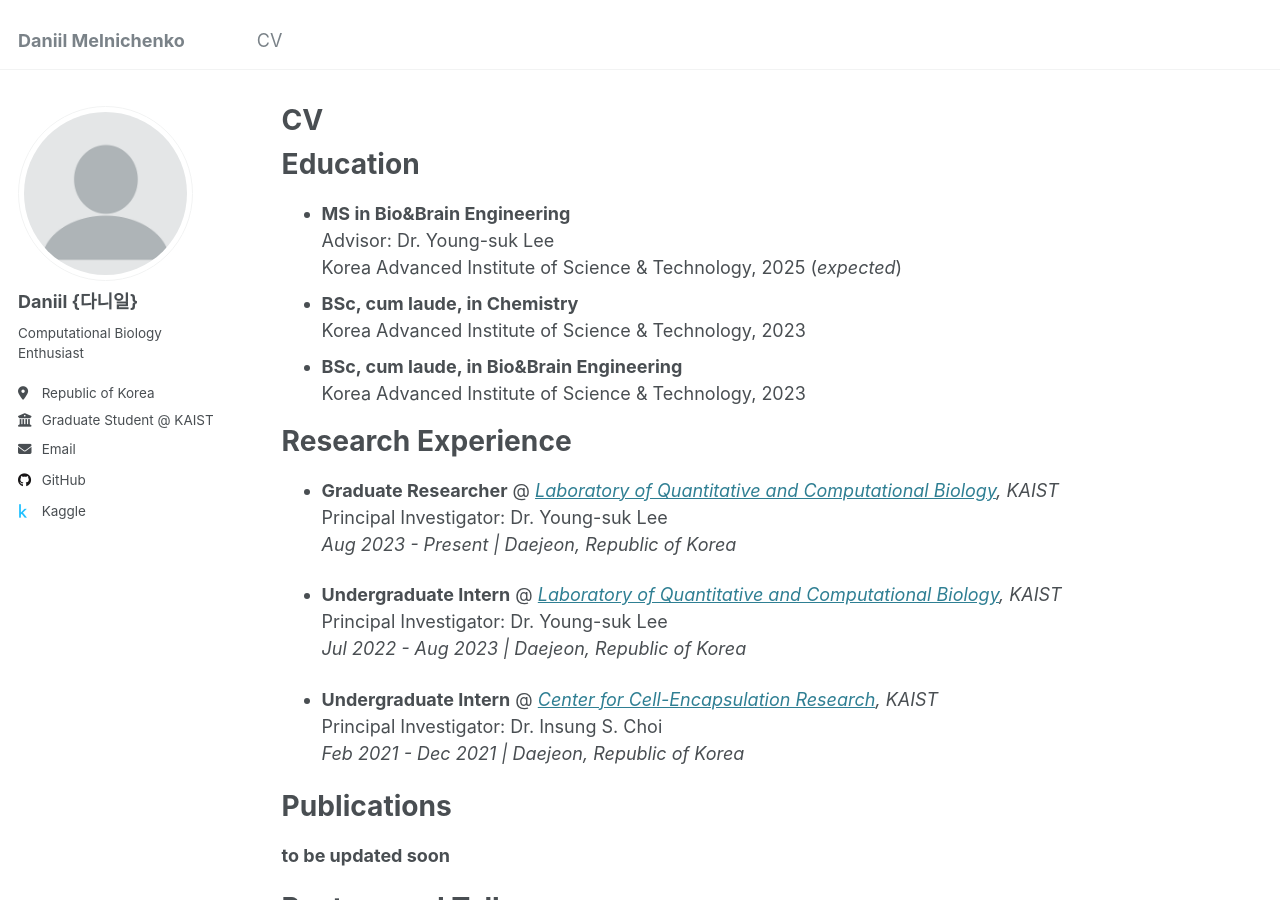
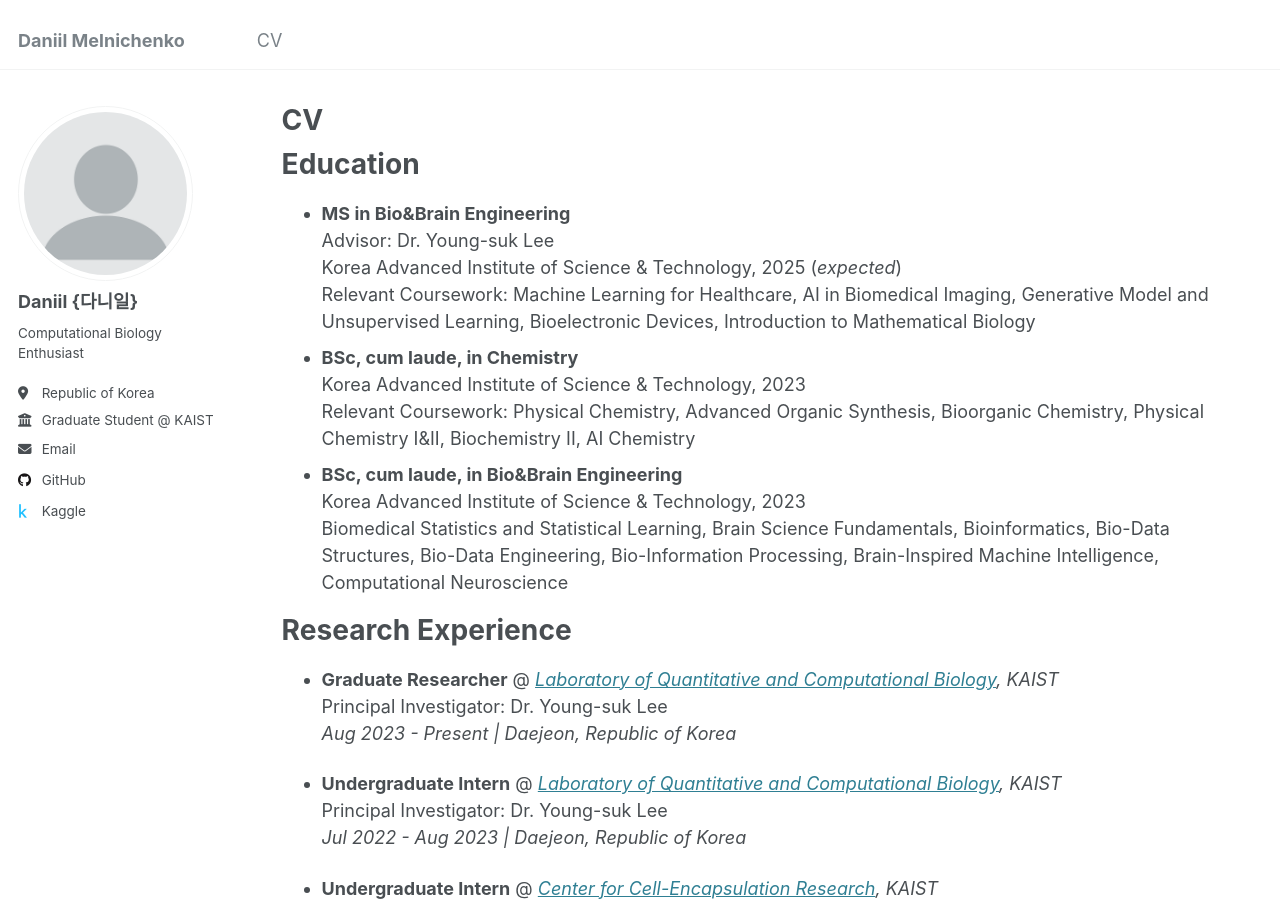
Before and after one commit to daniilmelnichenko/daniilmelnichenko.github.io, a Jekyll site: the page built from _pages/cv.md, in a window 1280 px wide and 900 px high. Built offline with Jekyll 4.4.1, drawn with Linux system fonts in a browser that asks for light colours.

Commit message:
cv update

```diff
--- a/_pages/cv.md
+++ b/_pages/cv.md
@@ -15,11 +15,13 @@ Education
 * **MS in Bio&Brain Engineering**
   <span style="display: inline-block; width: 100%;">Advisor: Dr. Young-suk Lee</span>
   <span style="display: inline-block; width: 100%;">Korea Advanced Institute of Science & Technology, 2025 (*expected*)</span>
+  <span style="display: inline-block; width: 100%;">Relevant Coursework: Machine Learning for Healthcare, AI in Biomedical Imaging, Generative Model and Unsupervised Learning, Bioelectronic Devices, Introduction to Mathematical Biology</span>
 * **BSc, cum laude, in Chemistry**
   <span style="display: inline-block; width: 100%;">Korea Advanced Institute of Science & Technology, 2023</span>
+  <span style="display: inline-block; width: 100%;">Relevant Coursework: Physical Chemistry, Advanced Organic Synthesis, Bioorganic Chemistry, Physical Chemistry I&II, Biochemistry II, AI Chemistry</span>
 * **BSc, cum laude, in Bio&Brain Engineering**
   <span style="display: inline-block; width: 100%;">Korea Advanced Institute of Science & Technology, 2023</span>
-
+  <span style="display: inline-block; width: 100%;">Biomedical Statistics and Statistical Learning, Brain Science Fundamentals, Bioinformatics, Bio-Data Structures, Bio-Data Engineering, Bio-Information Processing, Brain-Inspired Machine Intelligence, Computational Neuroscience</span>
 
 Research Experience
 ======
```
